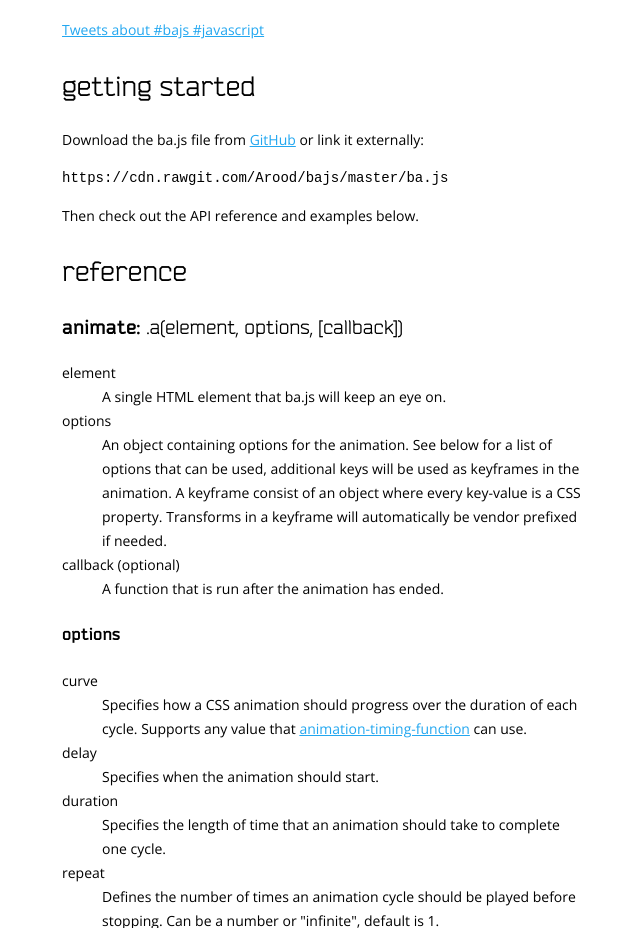
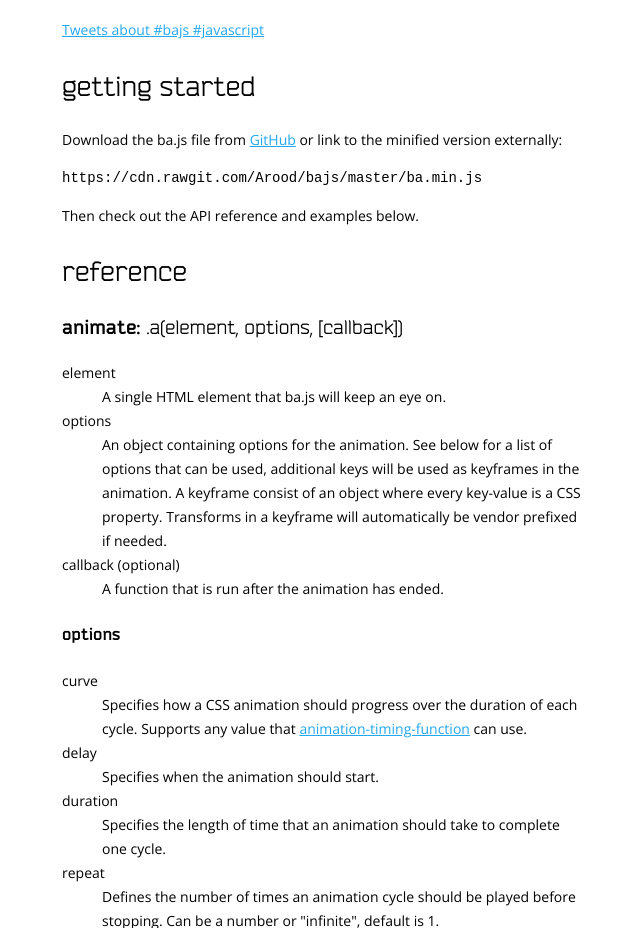
Before and after one commit to Arood/bajs, a plain HTML site: page index.html in a window 1280 px wide. Shown: the part 880-1808 px from the top of the page, without its empty margins (318-958 px from the left). Drawn offline with nearby package versions, Linux system fonts and the light colour scheme; some packages are replaced by stand-ins of ours; a script that the page names is missing.

Commit message:
Update index.html

```diff
--- a/index.html
+++ b/index.html
@@ -126,9 +126,9 @@
 
 <h2 id="gettingstarted">Getting started</h2>
 
-<p>Download the ba.js file from <a href="https://github.com/Arood/bajs">GitHub</a> or link it externally:</p>
+<p>Download the ba.js file from <a href="https://github.com/Arood/bajs">GitHub</a> or link to the minified version externally:</p>
 
-<pre>https://cdn.rawgit.com/Arood/bajs/master/ba.js</pre>
+<pre>https://cdn.rawgit.com/Arood/bajs/master/ba.min.js</pre>
 
 <p>Then check out the API reference and examples below.</p>
 
@@ -272,7 +272,7 @@ Made with <svg class="love" version="1.1" id="Layer_1" xmlns="http://www.w3.org/
 </div>
 <script type="text/javascript" src="https://cdnjs.cloudflare.com/ajax/libs/codemirror/5.1.0/codemirror.min.js"></script>
 <script type="text/javascript" src="https://cdnjs.cloudflare.com/ajax/libs/codemirror/5.1.0/mode/javascript/javascript.min.js"></script>
-<script type="text/javascript" src="https://cdn.rawgit.com/Arood/bajs/master/ba.js"></script>
+<script type="text/javascript" src="https://cdn.rawgit.com/Arood/bajs/master/ba.min.js"></script>
 <script type="text/javascript" src="https://cdn.rawgit.com/cferdinandi/smooth-scroll/master/dist/js/smooth-scroll.min.js"></script>
 <script type="text/javascript">
 
@@ -284,7 +284,7 @@ Made with <svg class="love" version="1.1" id="Layer_1" xmlns="http://www.w3.org/
     var iframe = code.getTextArea().parentNode.parentNode.parentNode.querySelector('iframe');
     var doc = iframe.contentWindow.document;
     doc.open();
-    doc.write('<link rel="stylesheet" href="style.css"><body class="iframe"><input type="button" class="button" value="Click me"><script src="https://cdn.rawgit.com/Arood/bajs/master/ba.js"><\/script><script>'+code.getValue()+'<\/script>');
+    doc.write('<link rel="stylesheet" href="style.css"><body class="iframe"><input type="button" class="button" value="Click me"><script src="https://cdn.rawgit.com/Arood/bajs/master/ba.min.js"><\/script><script>'+code.getValue()+'<\/script>');
     doc.close();
   };
 
```
